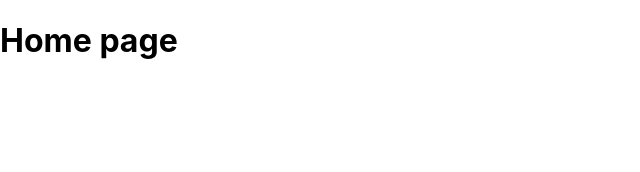
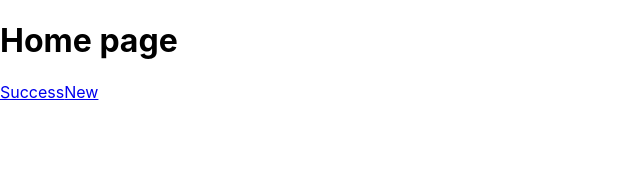
Before and after one commit to anupam-singh88/tester, a React (Create React App) app: page / in a window 1280 px wide. Shown: the top 172 px of the page, without its empty margins (0-640 px from the left). Built offline with nearby package versions, Linux system fonts and the light colour scheme.

Commit message:
link tag

```diff
--- a/src/App.js
+++ b/src/App.js
@@ -1,5 +1,5 @@
 import React from 'react'
-import { Route, Routes } from 'react-router-dom'
+import { Link, Route, Routes } from 'react-router-dom'
 import Success from './components/Success'
 import New from './components/New'
 
@@ -7,7 +7,12 @@ const App = () => {
   return (
     <Routes>
       {/* <div> */}
-      <Route path="/" element={<h1>Home page</h1>} />
+      <Route path="/" element={<>
+        <h1>Home page</h1>
+        <Link to="/success">Success</Link>
+        <Link to="/new">New</Link>
+
+      </>} />
       <Route path="/success" element={<Success />} />
       <Route path="/new" element={<New />} />
       <Route path="/*" element={<h1>404 page</h1>} />
--- a/src/components/Success.js
+++ b/src/components/Success.js
@@ -1,4 +1,5 @@
 import React, { useEffect } from 'react'
+import { Link } from 'react-router-dom'
 
 const Success = () => {
     useEffect(() => {
@@ -13,6 +14,7 @@ const Success = () => {
     return (
         <div>
             <p>This is a success page</p>
+            <Link to='/'>Home</Link>
         </div>
     )
 }
```
